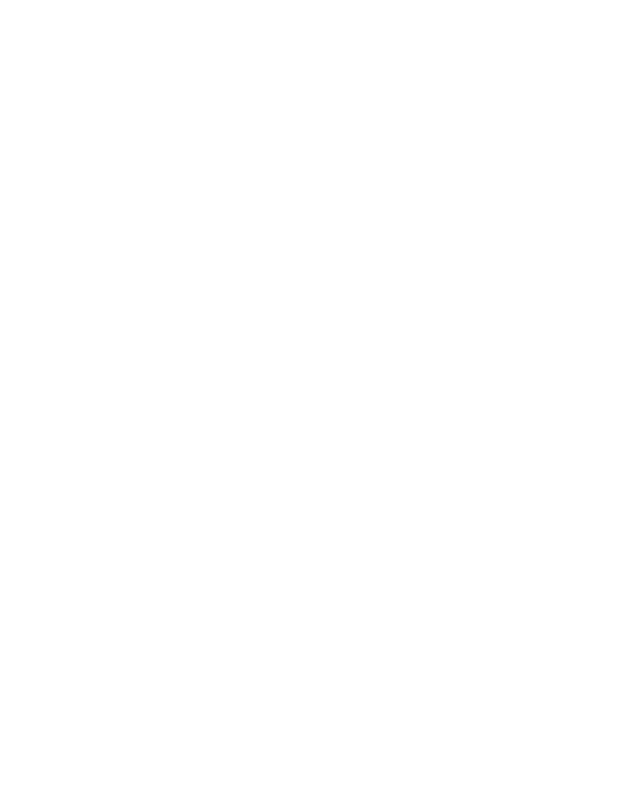
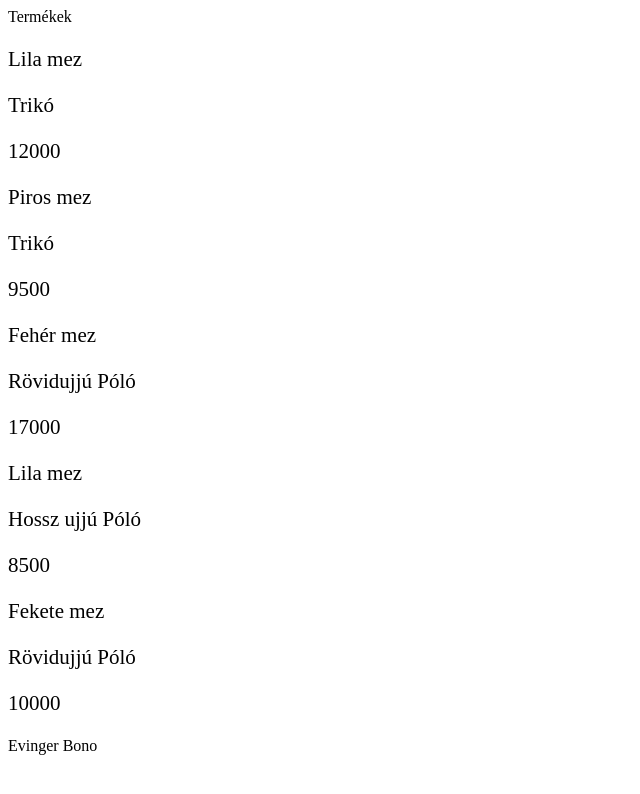
Before and after one commit to evingerbono/webaruhaz_osztalyal, a plain HTML site: page index.html in a window 1280 px wide. Shown: the whole page, without its empty margins (0-640 px from the left). Drawn offline with nearby package versions, Linux system fonts and the light colour scheme.

Commit message:
Adatok_megjeleneitése_html-ben

```diff
--- a/Termek.js
+++ b/Termek.js
@@ -0,0 +1,22 @@
+import mezek from "./adatok.js";
+class Termek{
+    constructor(adat,szuloElem){
+       this.adat=adat;
+       szuloElem.append("<div>"+"<p>"+this.adat.nev+"</p>"+"</div>");
+       this.fajta=adat;
+       szuloElem.append("<div>"+"<p>"+this.adat.fajta+"</p>"+"</div>");
+       this.ar=adat;
+       szuloElem.append("<div>"+"<p>"+this.adat.ar+"</p>"+"</div>");
+    }
+
+    setNev(){
+        this.nev=mezek.nev;
+    }
+    setFajta(){
+        this.fajta=mezek.fajta;
+    }
+    setAr(){
+        this.ar=mezek.ar;
+    }
+}
+export default Termek;
--- /dev/null
+++ b/Termekek.js
@@ -0,0 +1,13 @@
+import Termek from "./Termek.js";
+import mezek from "./adatok.js";
+class Termekek{
+    constructor (){
+        const szuloElem = $("article");
+
+        console.log(mezek);//lista
+        for (let index = 0; index < mezek.length; index++) {
+            new Termek(mezek[index],szuloElem);
+        }
+    }
+}
+export default Termekek;
--- /dev/null
+++ b/adatok.js
@@ -0,0 +1,9 @@
+let mezek=[
+    {nev:"Lila mez", fajta:"Trikó", ar:12000},
+    {nev:"Piros mez", fajta:"Trikó",ar:9500},
+    {nev:"Fehér mez", fajta:"Rövidujjú Póló",ar:17000},
+    {nev:"Lila mez", fajta:"Hossz ujjú Póló", ar:8500},
+    {nev:"Fekete mez", fajta:"Rövidujjú Póló",ar:10000}
+
+]
+export default mezek;
--- a/index.html
+++ b/index.html
@@ -3,12 +3,23 @@
 <head>
     <meta charset="UTF-8">
     <meta http-equiv="X-UA-Compatible" content="IE=edge">
-    <meta name="viewport" content="Egyedi webáruház">
+    <meta name="viewport" content="width=device-width, initial-scale=1.0">
+    <script src="https://ajax.googleapis.com/ajax/libs/jquery/3.6.4/jquery.min.js"></script>
+    <script src="main.js" type="module"></script>
+    <link rel="stylesheet" href="stilus.css">
     <title>Evinger Bono</title>
 </head>
 <body>
     <main>
+        <header>
+            Termékek
+        </header>
+        <article>
 
+        </article>
+        <footer>
+            Evinger Bono
+        </footer>
     </main>
 </body>
 </html>
--- a/main.js
+++ b/main.js
@@ -0,0 +1,6 @@
+import Termekek from "./Termekek.js";
+
+$(function(){
+
+    new Termekek();
+});
--- /dev/null
+++ b/stilus.css
@@ -0,0 +1,3 @@
+p{
+    font-size: 21px;
+}
```
Also changed, not shown: adatok.json (+8 -0 lines).
